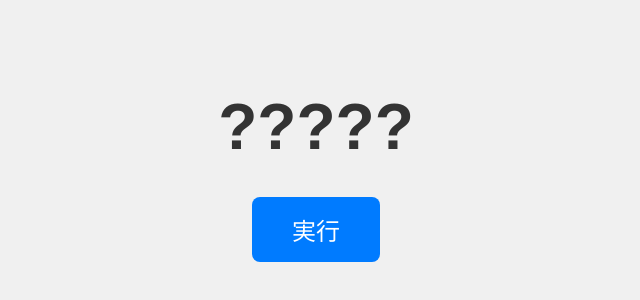
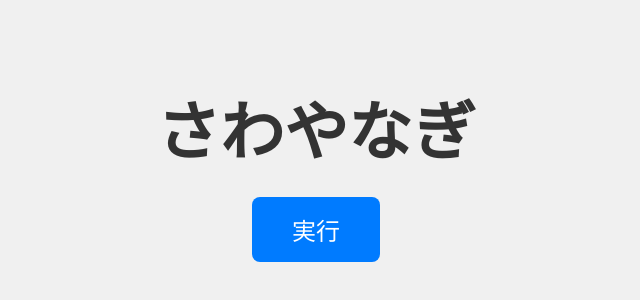
Before and after one commit to taichi010155/yanagisawa_game, a plain HTML site: page index.html in a window 1280 px wide. Shown: the part 226-526 px from the top of the page, without its empty margins (324-964 px from the left). Drawn offline with Linux system fonts and the light colour scheme.

Commit message:
Update index.html

```diff
--- a/index.html
+++ b/index.html
@@ -59,7 +59,7 @@
 <body>
 
     <div class="container">
-        <div id="result">?????</div>
+        <div id="result">さわやなぎ</div>
 
         <button onclick="shuffleText()">実行</button>
     </div>
@@ -79,4 +79,5 @@
         }
     </script>
 </body>
+
 </html>
```
